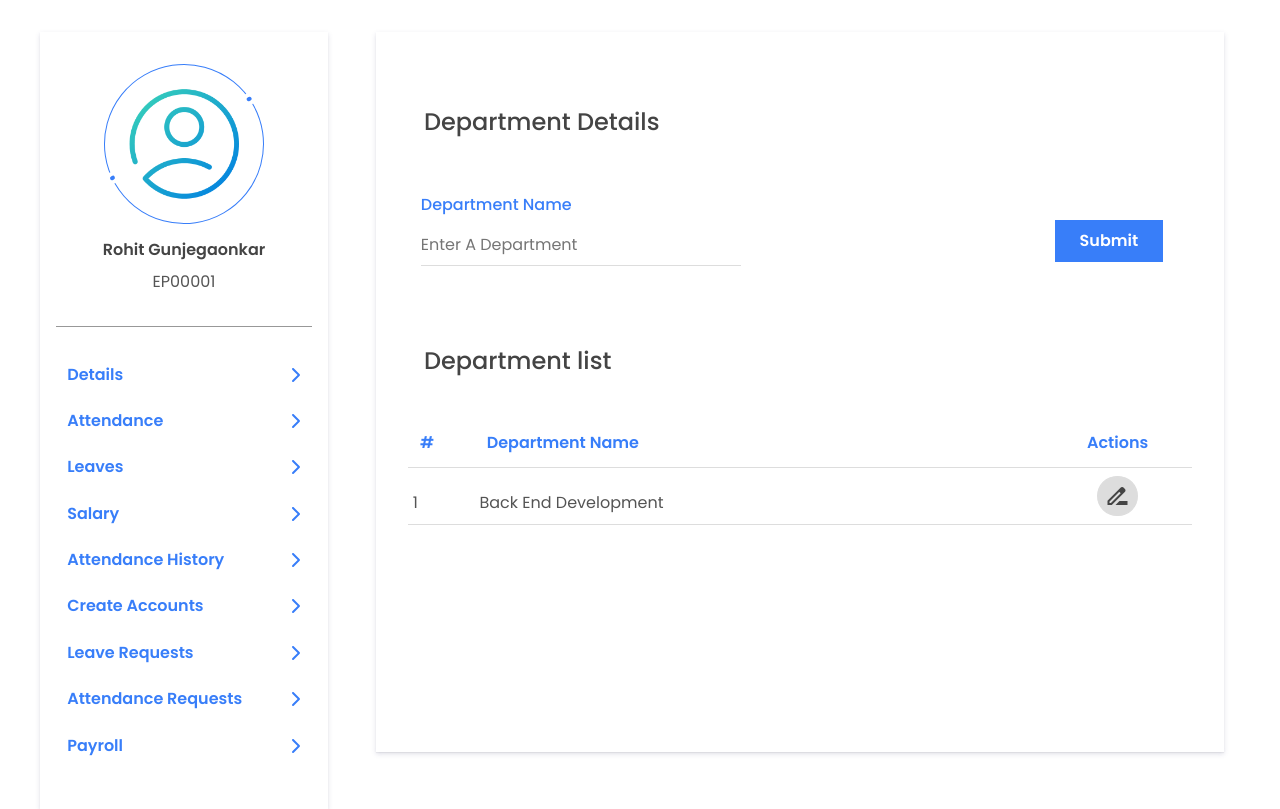
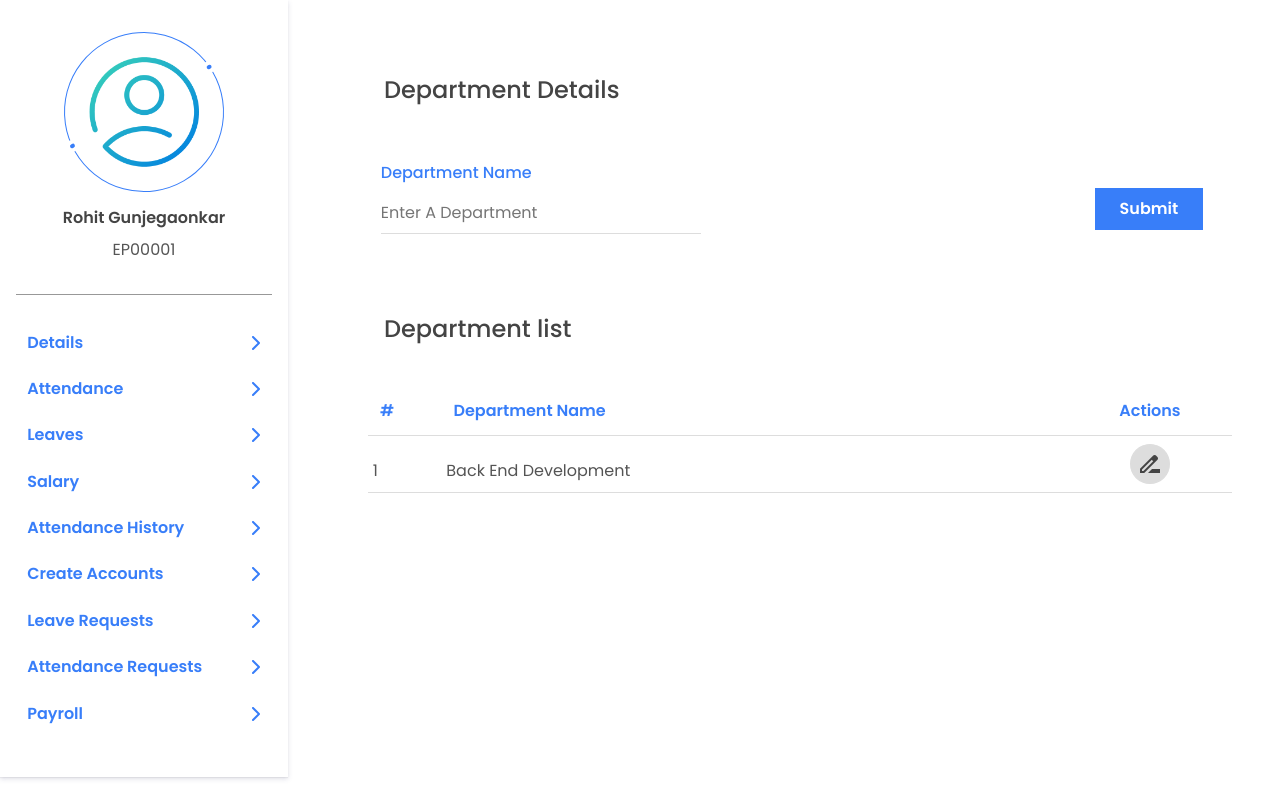
Before and after one commit to rohitpg18/hrmslive, a Django app: page /payroll/department/ in a window 1280 px wide. After the commit the page ends 780 px from the top, so only its background shows below. Run offline with Django 4.2, Linux system fonts and the light colour scheme; a user stored in the database is signed in; data comes from the database, SQL or seed files in the repository; both versions use the stored data as it was after the commit; some libraries are stand-ins or nearby versions.

Commit message:
change front end

```diff
--- a/static/css/self-details.css
+++ b/static/css/self-details.css
@@ -5,7 +5,6 @@
     align-items: center;
     flex-wrap: wrap;
     width: 100%;
-    height: 90vh;
     overflow: auto;
 
   }
--- a/templates/account/self_services/self_attendance.html
+++ b/templates/account/self_services/self_attendance.html
@@ -13,8 +13,6 @@
 <style>
 .user-info{
     padding: 2rem;
-    overflow: hidden;
-    height: 90vh;
     overflow: auto;
 }
 .user_info{
--- a/templates/account/self_services/self_attendance_history.html
+++ b/templates/account/self_services/self_attendance_history.html
@@ -13,8 +13,6 @@
 <style>
     .user-info {
         padding: 2rem;
-        overflow: hidden;
-        height: 90vh;
         overflow: auto;
     }
 
--- a/templates/account/self_services/self_leave.html
+++ b/templates/account/self_services/self_leave.html
@@ -13,8 +13,6 @@
 <style>
 .user-info{
     padding: 2rem;
-    overflow: hidden;
-    height: 90vh;
     overflow: auto;
 }
 .user_info{
--- a/templates/payroll/emp_management/approve_attendance.html
+++ b/templates/payroll/emp_management/approve_attendance.html
@@ -13,8 +13,6 @@
 <style>
     .user-info {
         padding: 2rem;
-        overflow: hidden;
-        height: 90vh;
         overflow: auto;
     }
 
--- a/templates/payroll/emp_management/approve_leave.html
+++ b/templates/payroll/emp_management/approve_leave.html
@@ -13,8 +13,6 @@
 <style>
 .user-info{
     padding: 2rem;
-    overflow: hidden;
-    height: 90vh;
     overflow: auto;
 }
 .user_info{
--- a/templates/payroll/emp_management/department.html
+++ b/templates/payroll/emp_management/department.html
@@ -13,8 +13,6 @@
 <style>
     .user-info {
         padding: 2rem;
-        overflow: hidden;
-        height: 90vh;
         overflow: auto;
     }
 
--- a/templates/payroll/emp_management/designation.html
+++ b/templates/payroll/emp_management/designation.html
@@ -13,8 +13,6 @@
 <style>
     .user-info {
         padding: 2rem;
-        overflow: hidden;
-        height: 90vh;
         overflow: auto;
     }
 
--- a/templates/payroll/emp_management/leave_application_list.html
+++ b/templates/payroll/emp_management/leave_application_list.html
@@ -13,8 +13,6 @@
 <style>
     .user-info {
         padding: 2rem;
-        overflow: hidden;
-        height: 90vh;
         overflow: auto;
     }
 
--- a/templates/profile_basic.html
+++ b/templates/profile_basic.html
@@ -32,11 +32,8 @@
 
 
     .profile-container {
-        max-width: 1200px;
-        margin: 0 auto;
         width: 100%;
         display: flex;
-        margin-top: 2rem;
     }
 
     .profile-links-container {
@@ -173,8 +170,6 @@
         margin-right: 1rem;
         min-height: 80vh;
         height: 100%;
-        box-shadow: rgba(50, 50, 105, 0.15) 0px 2px 5px 0px,
-            rgba(0, 0, 0, 0.05) 0px 1px 1px 0px;
         display: flex;
         flex-direction: column;
         justify-content: flex-start;
```
Also changed, not shown: static/css/style.css (+0 -92 lines), db.sqlite3.
